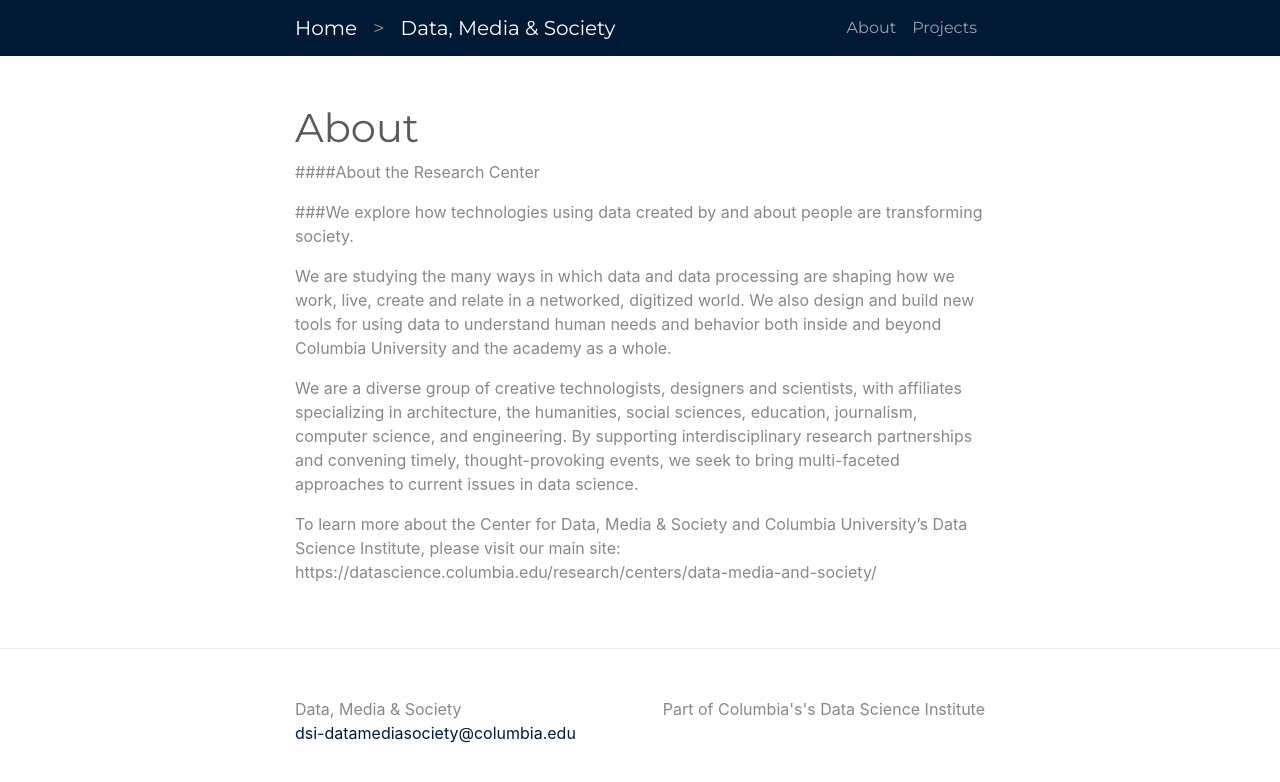
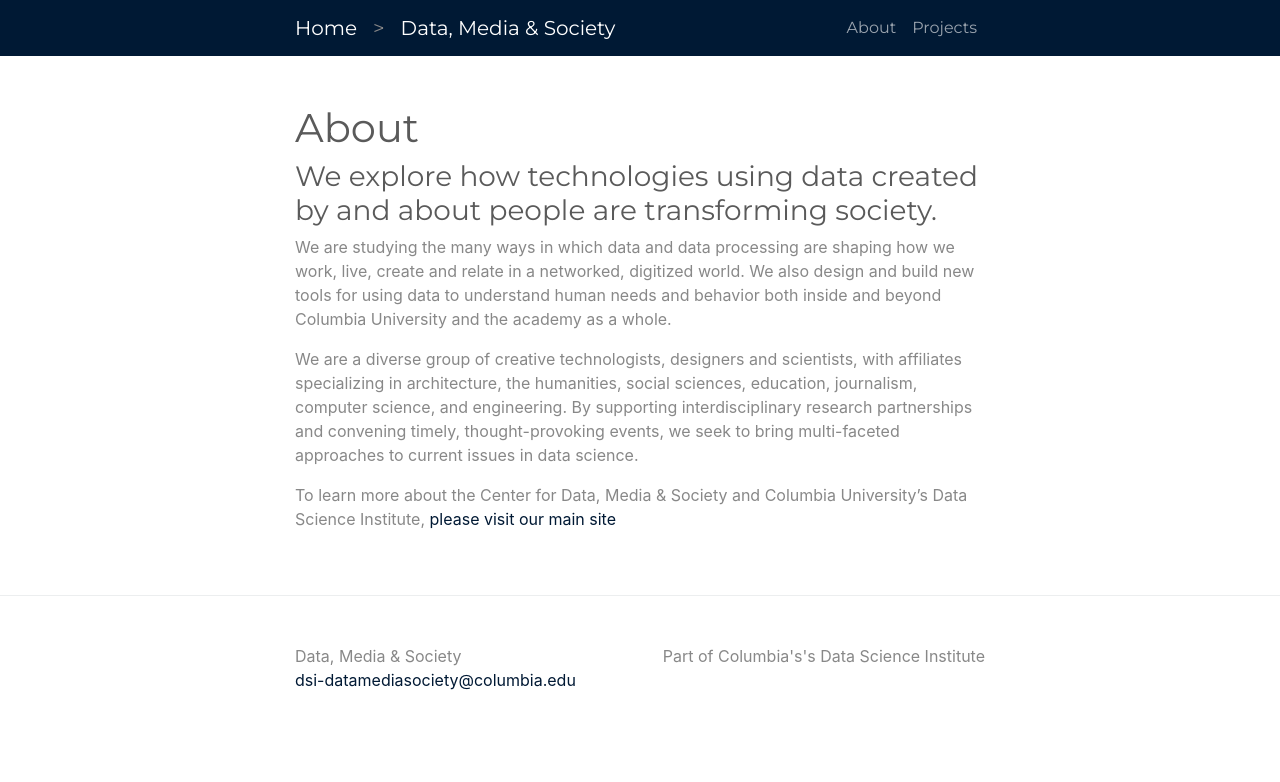
Before and after one commit to datascienceinstitute/data-media-society, a Jekyll site: the page built from about.md, in a window 1280 px wide. Shown: the top 782 px of the page. Built offline with Jekyll 4.4.1, drawn with Linux system fonts in a browser that asks for light colours.

Commit message:
lazy commit msg

```diff
--- a/about.md
+++ b/about.md
@@ -3,12 +3,10 @@ layout: page
 title: About
 ---
 
-####About the Research Center
-
-###We explore how technologies using data created by and about people are transforming society.
+### We explore how technologies using data created by and about people are transforming society.
 
 We are studying the many ways in which data and data processing are shaping how we work, live, create and relate in a networked, digitized world. We also design and build new tools for using data to understand human needs and behavior both inside and beyond Columbia University and the academy as a whole.
 
 We are a diverse group of creative technologists, designers and scientists, with affiliates specializing in architecture, the humanities, social sciences, education, journalism, computer science, and engineering. By supporting interdisciplinary research partnerships and convening timely, thought-provoking events, we seek to bring multi-faceted approaches to current issues in data science.
 
-To learn more about the Center for Data, Media & Society and Columbia University's Data Science Institute, please visit our main site: https://datascience.columbia.edu/research/centers/data-media-and-society/
+To learn more about the Center for Data, Media & Society and Columbia University's Data Science Institute, [please visit our main site](https://datascience.columbia.edu/research/centers/data-media-and-society/)
```
